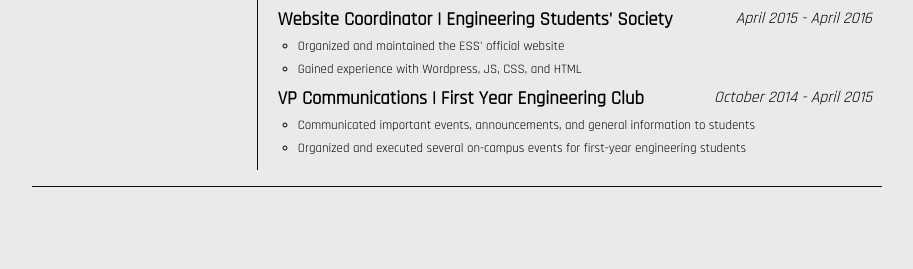
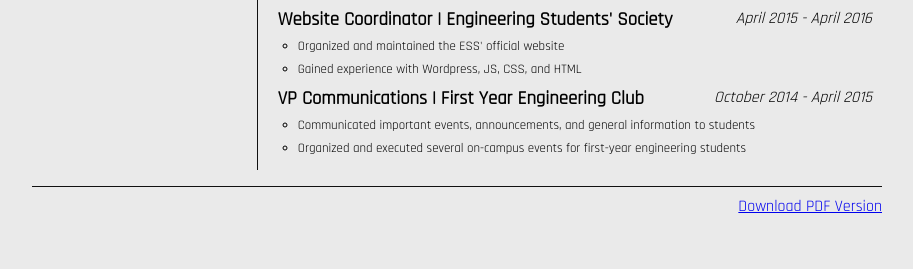
Before and after one commit to arjunkalburgi/abidrahman.github.io-1, a PHP site: page /resume/ in a window 1280 px wide. Shown: the part 1031-1300 px from the top of the page, without its empty margins (183-1096 px from the left). Run offline with PHP 8.4, Linux system fonts and the light colour scheme.

Commit message:
Add download link for resume

```diff
--- a/resume/index.html
+++ b/resume/index.html
@@ -156,5 +156,6 @@
             </div>
         </div>
         <hr/>
+        <div id="download"><a href="Abid_Rahman_Resume.pdf">Download PDF Version</a></div>
     </div>
 </body>
--- a/resume/resume.css
+++ b/resume/resume.css
@@ -125,3 +125,8 @@ ul #description li {
 #langdesc {
     font-size: 1.1em;
 }
+
+#download {
+    float:right;
+    text-align: right;
+}
```
Also changed, not shown: 1 other file.
